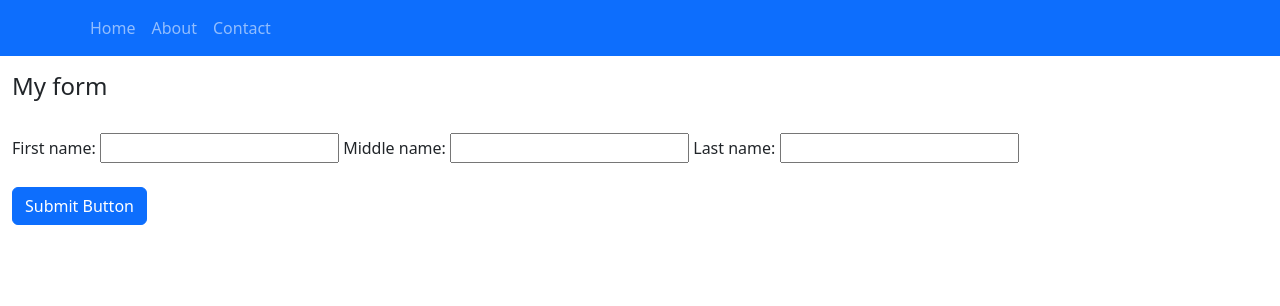
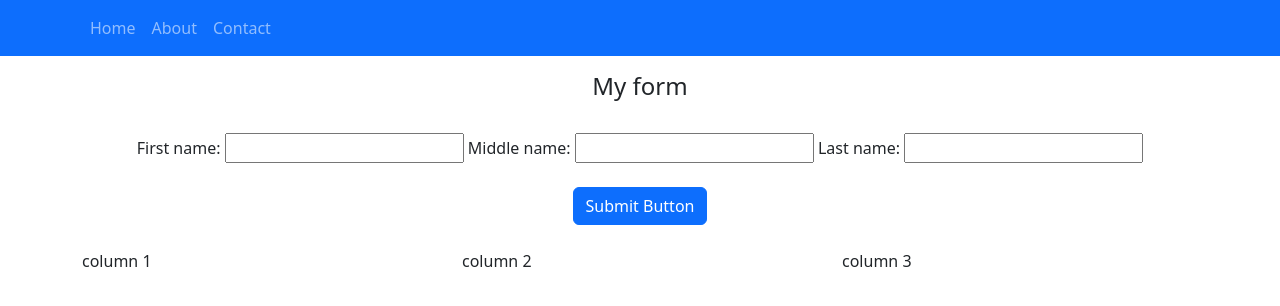
Before and after one commit to atuladarsh/learning, a plain HTML site: page index.html in a window 1280 px wide. Drawn offline with nearby package versions, Linux system fonts and the light colour scheme.

Commit message:
learning 4

```diff
--- a/index.html
+++ b/index.html
@@ -22,7 +22,7 @@
                 </div>
             </nav>
         <!-- Navbar End -->
-        <div class="container-fluid mt-3">
+        <div class="container-fluid mt-3 text-lg-center">
             <!-- <style> -->
 
             <!-- </style> -->
@@ -50,8 +50,18 @@
                     alert("First name: " + fname);
                     alert("Middle name: " + mname);
                     alert("Last name: " + lname);
-                    } else{}
-                }
+                        } else{}
+                    }
                 </script>
+            <!-- java script end --><br>
+        <div class="container-fluid">
+            <div class="container">
+                <div class="row">
+                    <div class="col-lg-4">column 1</div>
+                    <div class="col-lg-4">column 2</div>
+                    <div class="col-lg-4">column 3</div>
+                </div>
+            </div>
+        </div>
     </body>
 </html>
```
